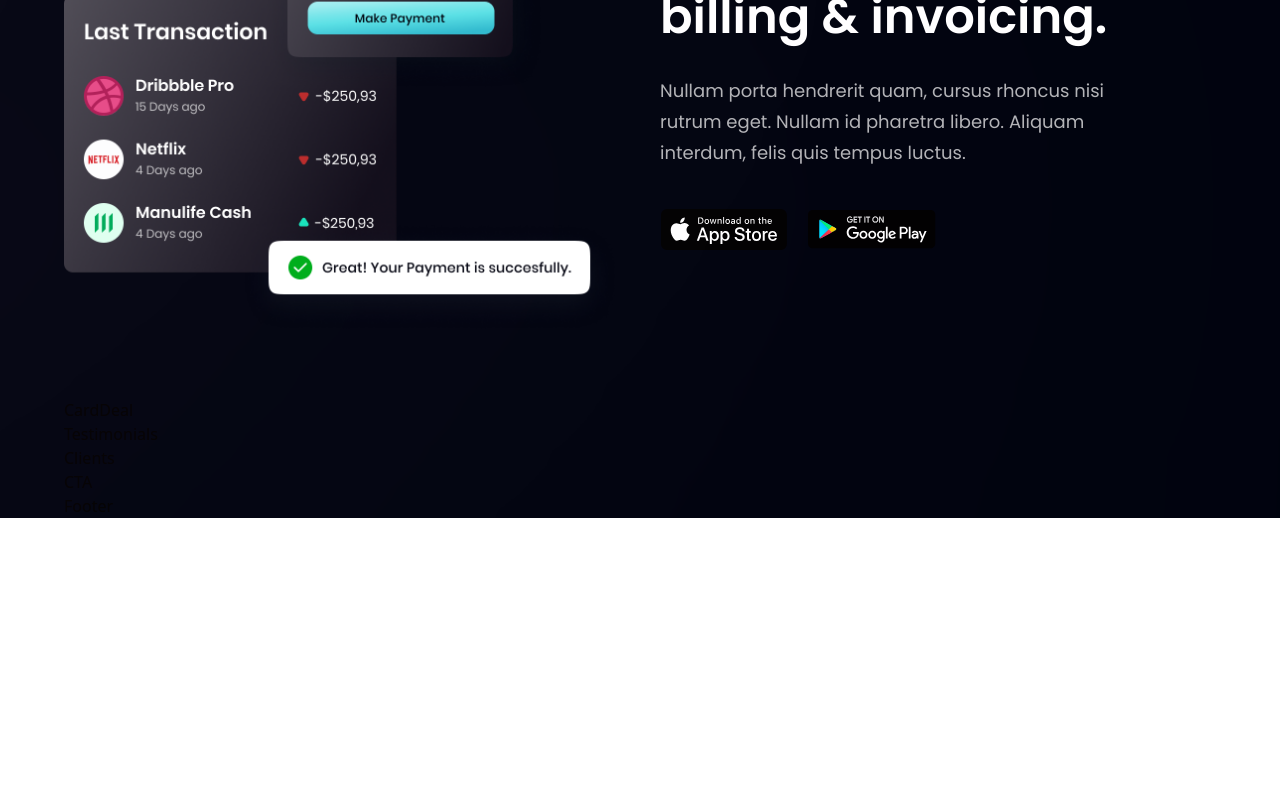
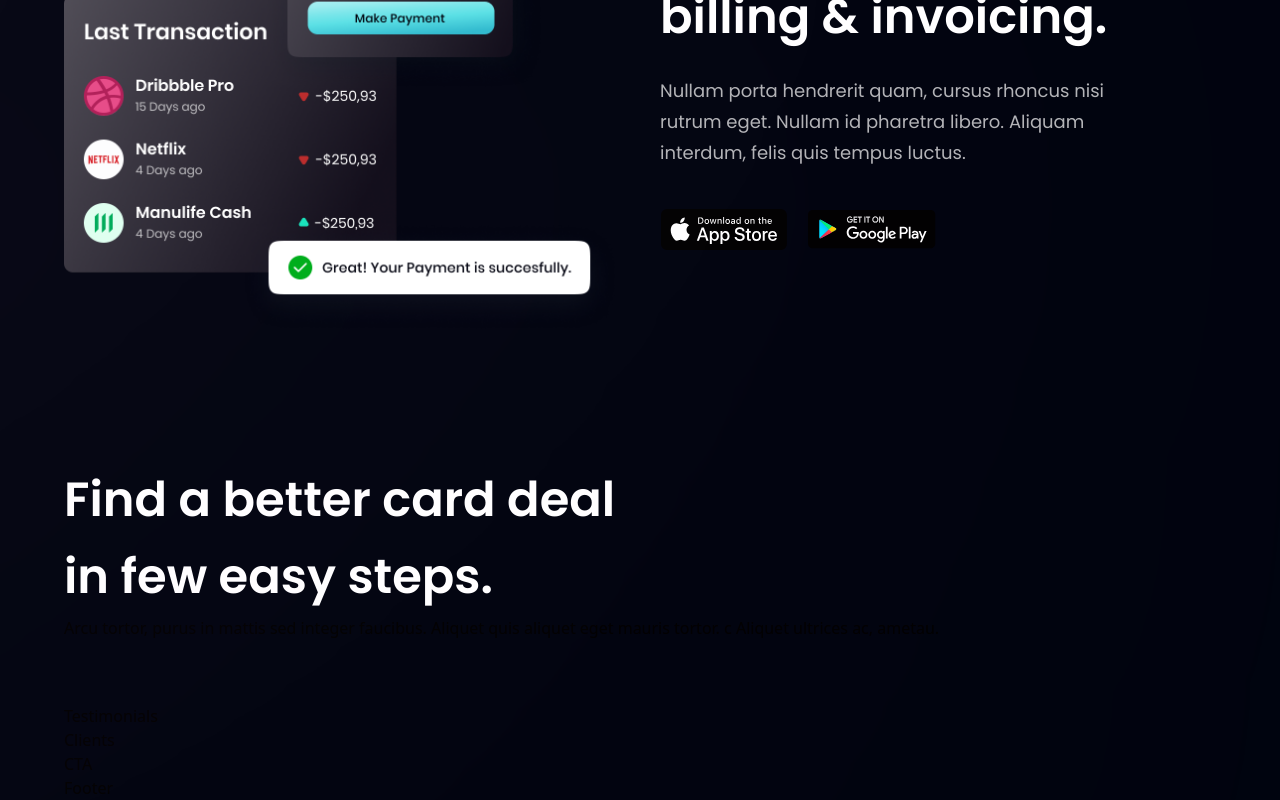
Before and after one commit to knosei/HooBank, a React (Vite) app: page / in a window 1280 px wide. Shown: the part 1791-2591 px from the top of the page. Before the commit the page ends 2309 px from the top, so only its background shows below. Built offline with nearby package versions, Linux system fonts and the light colour scheme.

Commit message:
text carddeal section

```diff
--- a/src/components/CardDeal.jsx
+++ b/src/components/CardDeal.jsx
@@ -1,9 +1,16 @@
-import React from 'react'
+import {card} from '../assets';
+import styles, { layout } from '../style';
+import Button from './Button';
 
-const CardDeal = () => {
-  return (
-    <div>CardDeal</div>
-  )
-}
+const CardDeal = () => (
+    <section className={layout.section}>
+      <div className={layout.sectionInfo}>
+        <h2 className={styles.heading2}>Find a better card deal <br className="sm:block hidden"/>
+        in few easy steps.</h2>
+        <p>Arcu tortor, purus in mattis sed integer faucibus. Aliquet
+        quis aliquet eget mauris tortor. c Aliquet ultrices ac, ametau.</p>
+      </div>
+    </section>
+)
 
 export default CardDeal
```
Also changed, not shown: src/components/Billing.jsx (line endings or trailing spaces).
